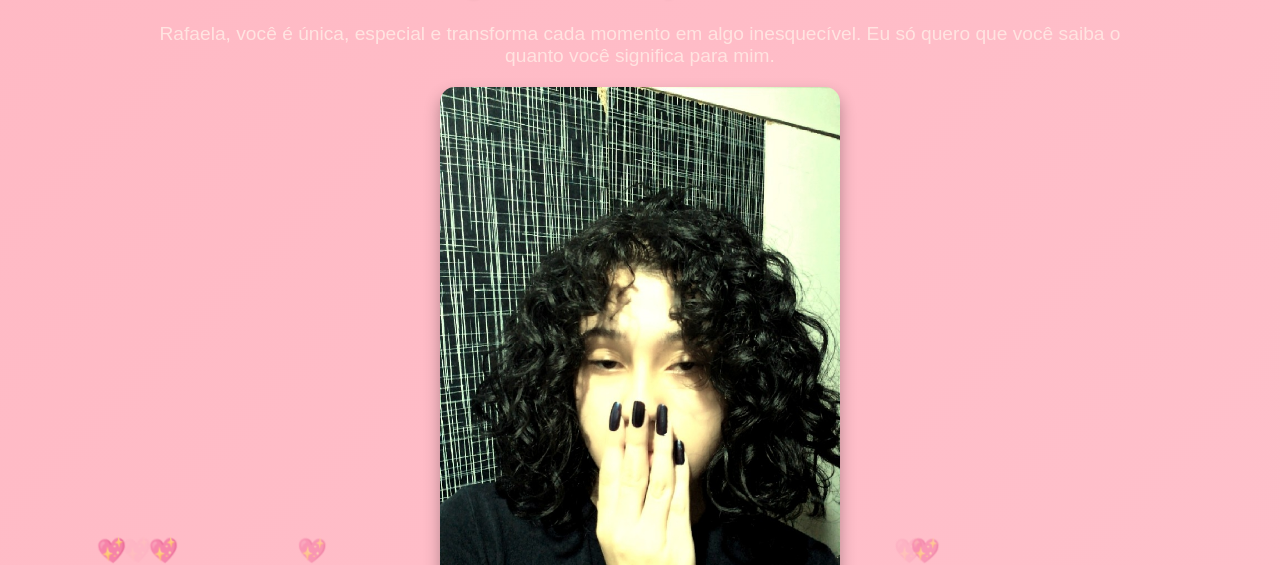
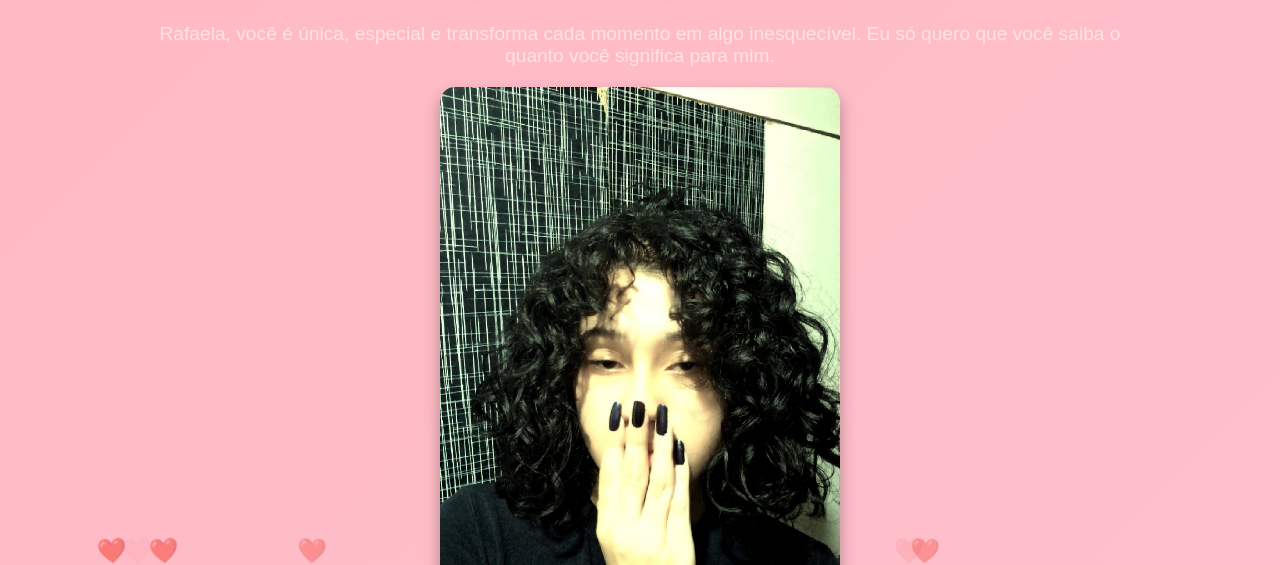
Before and after one commit to spaceunic/paraminhaprincesa, a plain HTML site: page index.html in a window 1280 px wide. Shown: the part 235-800 px from the top of the page. Drawn offline with Linux system fonts and the light colour scheme.

Commit message:
Update index.html

```diff
--- a/index.html
+++ b/index.html
@@ -176,7 +176,7 @@
         function createHeart() {
             const heart = document.createElement('div');
             heart.classList.add('heart');
-            heart.textContent = '💖';
+            heart.textContent = '❤️';
             heart.style.left = (Math.random() * 100) + "vw";
             heart.style.bottom = "0px";
             heart.style.animationDuration = (Math.random() * 3 + 2) + "s";
```
